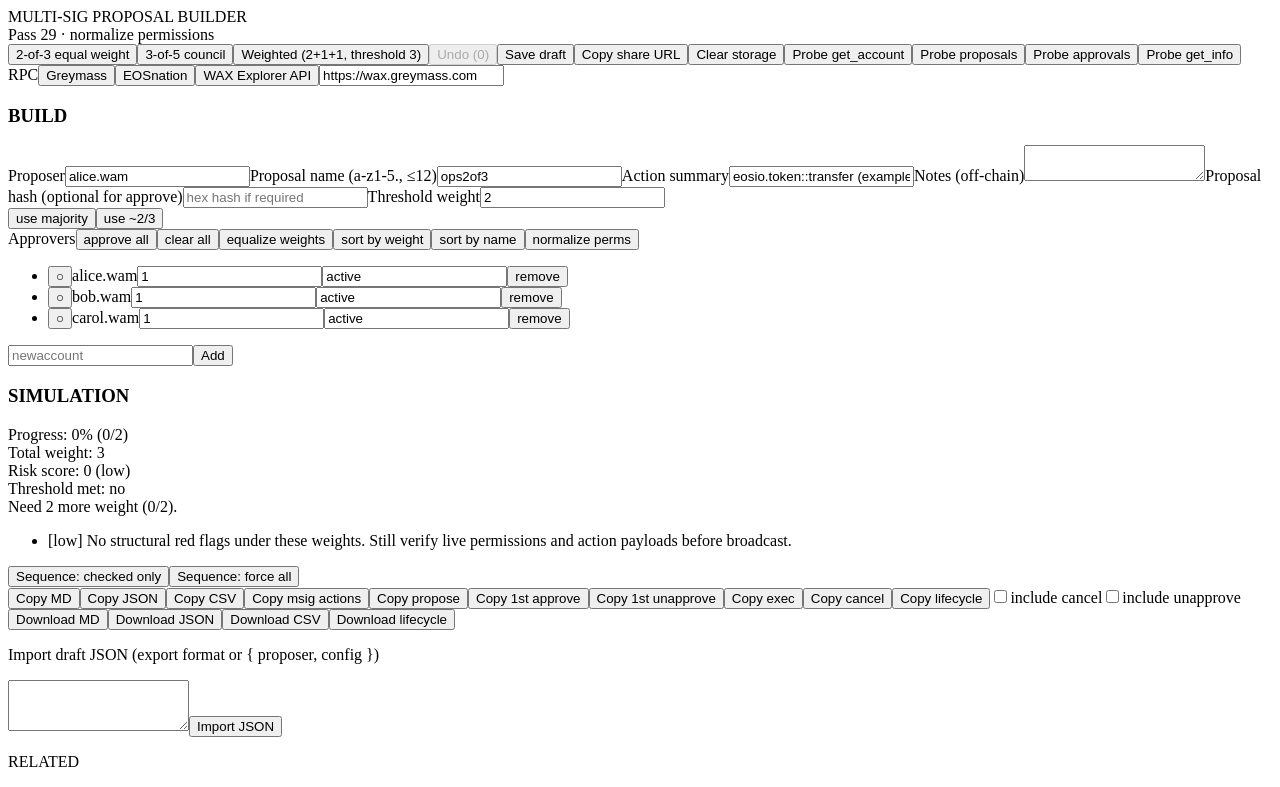
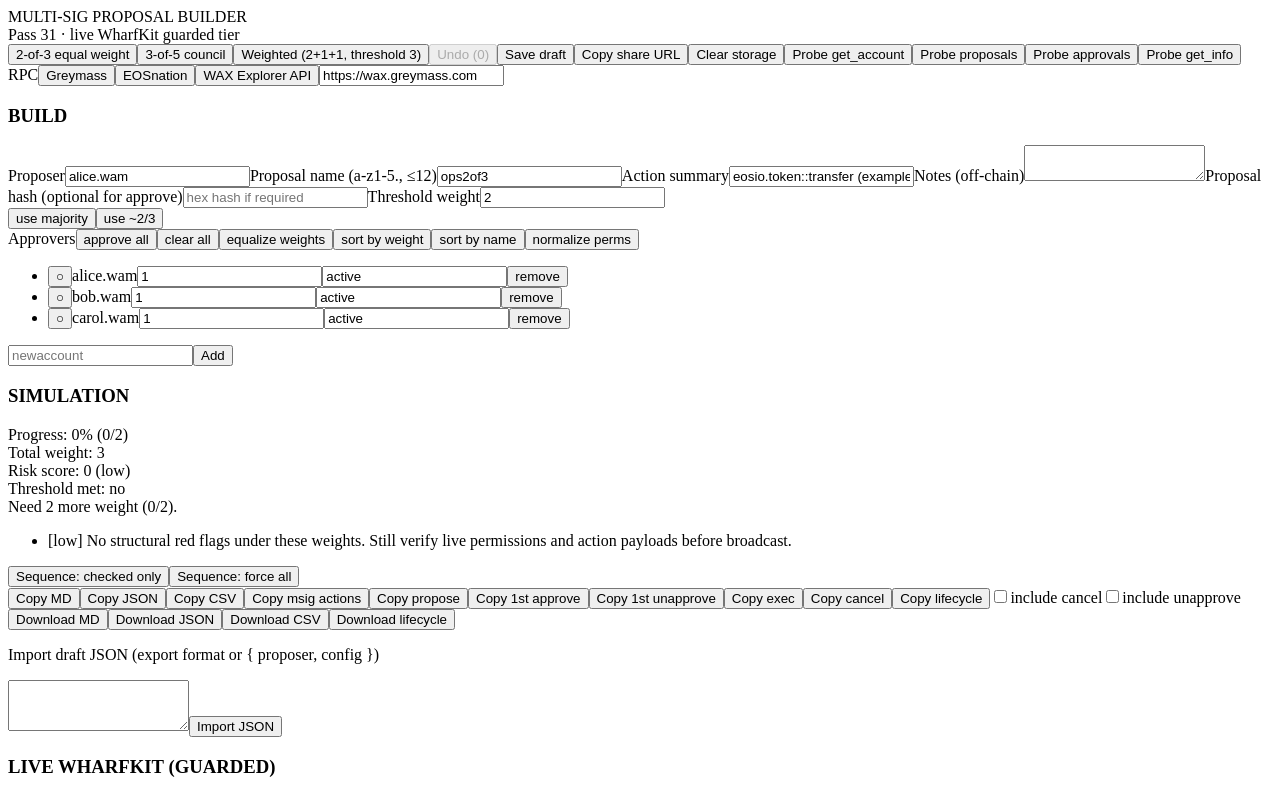
Before and after one commit to pixel-journey/wax-multi-sig-proposal-builder-and-simulator, a Next.js app: page / in a window 1280 px wide. Shown: the top 787 px of the page. Built offline with nearby package versions, Linux system fonts and the light colour scheme.

Commit message:
Pass 31: mount LiveExecutionPanel on main page

```diff
--- a/app/page.tsx
+++ b/app/page.tsx
@@ -32,6 +32,7 @@ import {
   buildLifecycleSketch,
   lifecycleToJson,
 } from '../examples/lifecycleSequence';
+import { LiveExecutionPanel } from '../examples/LiveExecutionPanel';
 import { RelatedBlueprints } from '../examples/RelatedBlueprints';
 import {
   buildApproveAction,
@@ -345,7 +346,7 @@ export default function MultiSigProposalBuilder() {
     <div className="min-h-screen bg-[#0a0a0a] text-white p-8">
       <div className="max-w-5xl mx-auto">
         <div className="text-2xl tracking-widest text-emerald-400 mb-2 font-bold">MULTI-SIG PROPOSAL BUILDER</div>
-        <div className="text-xs opacity-60 mb-2">Pass 29 · normalize permissions{!hydrated && ' · hydrating…'}</div>
+        <div className="text-xs opacity-60 mb-2">Pass 31 · live WharfKit guarded tier{!hydrated && ' · hydrating…'}</div>
 
         <div className="flex flex-wrap gap-2 mb-6">
           {PRESETS.map((p) => (
@@ -500,6 +501,18 @@ export default function MultiSigProposalBuilder() {
             }}>Import JSON</button>
         </section>
 
+        <section className="mt-8">
+          <LiveExecutionPanel
+            proposer={proposer}
+            proposalName={proposalName}
+            requested={approvals.map((a) => ({
+              actor: a.account,
+              permission: a.permission ?? 'active',
+            }))}
+            actionSummary={actionSummary}
+          />
+        </section>
+
         {status && (<p className="mt-6 text-xs text-emerald-200/80" role="status">{status}</p>)}
         <RelatedBlueprints />
       </div>
```
